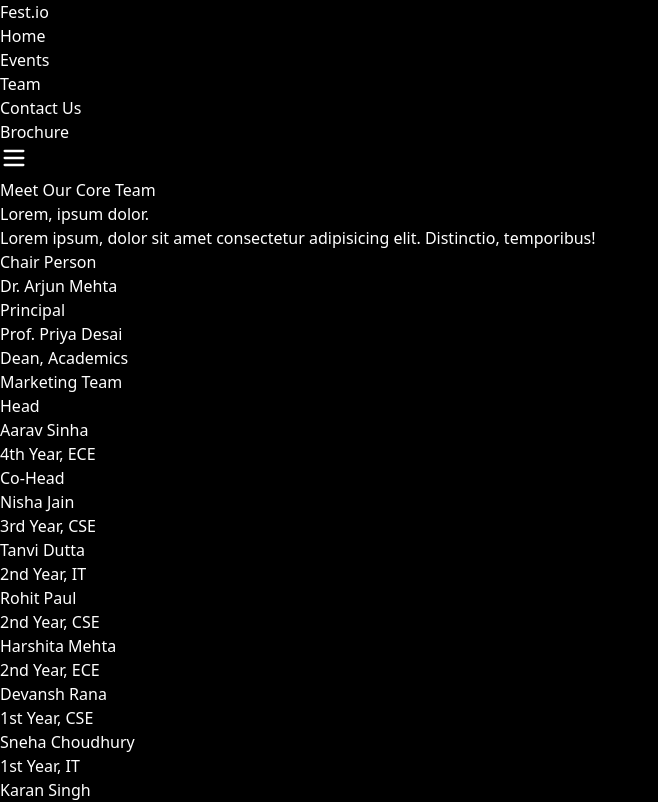
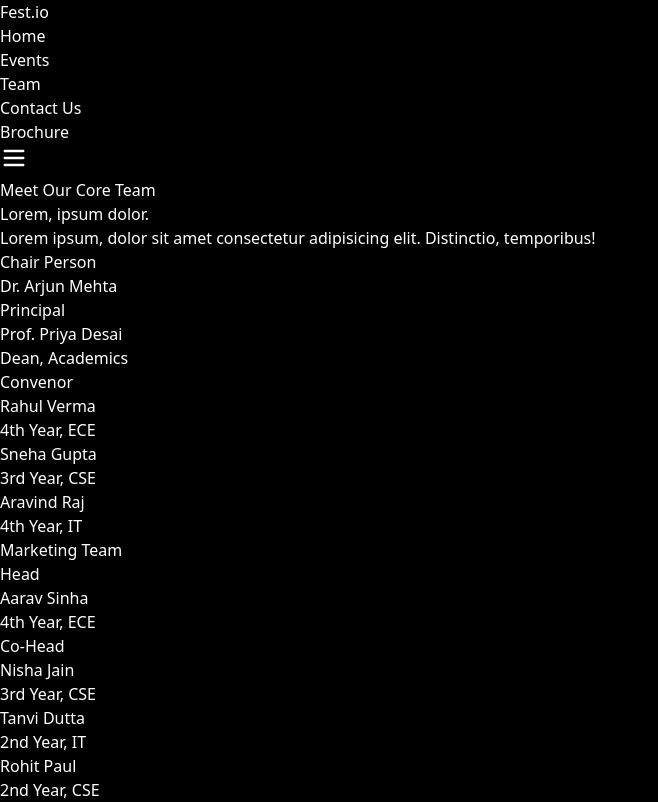
Before and after one commit to Surajit-Tunga/Fest.io, a React (Vite) app: page /team in a window 1280 px wide. Shown: the top 802 px of the page, without its empty margins (0-658 px from the left). Built offline with nearby package versions, Linux system fonts and the light colour scheme.

Commit message:
Update Team.jsx

```diff
--- a/src/components/Team.jsx
+++ b/src/components/Team.jsx
@@ -1,5 +1,5 @@
 import Chair from "./team/Chair";
-// import Conv from "./team/Conv";
+import Conv from "./team/Conv";
 import Market from "./team/market";
 import Media from "./team/media";
 import Web from "./team/web";
@@ -30,7 +30,7 @@ const CoreTeam = () => {
       </div>
       <div className="max-w-3xl mx-auto text-center">
         <Chair/>
-        {/* <Conv/> */}
+        <Conv/>
         <Market/>
         <Media/>
         <Web/>
```
